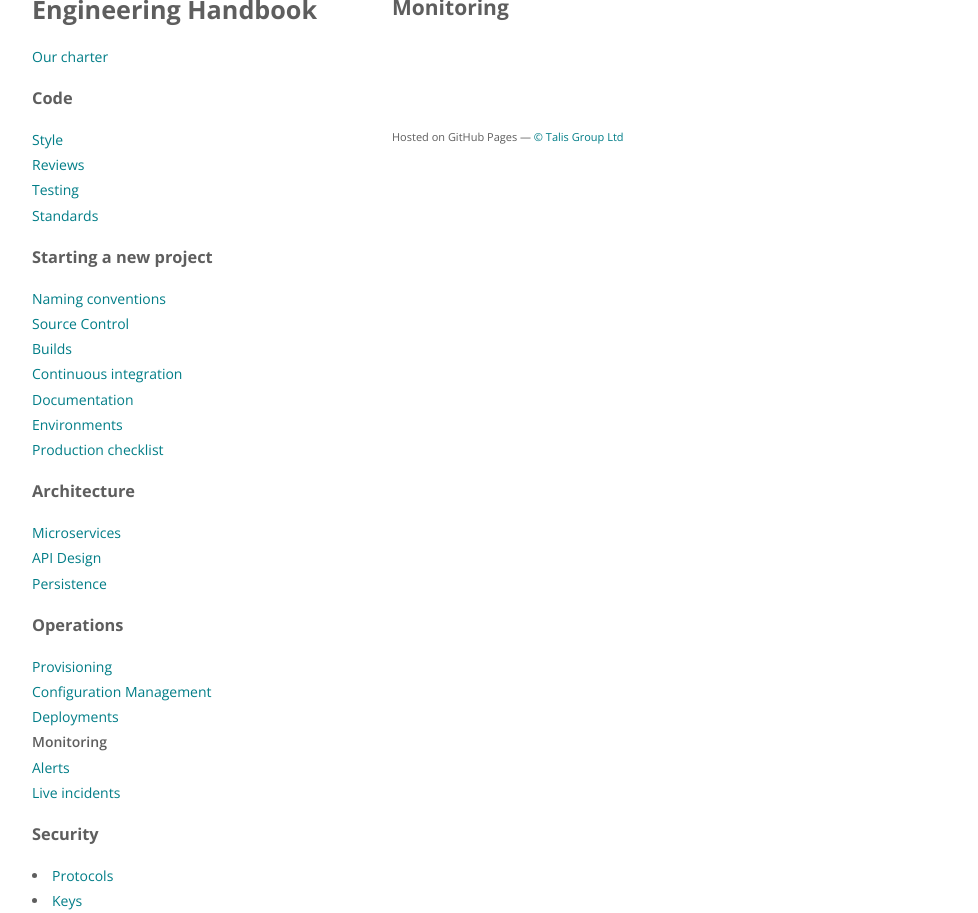
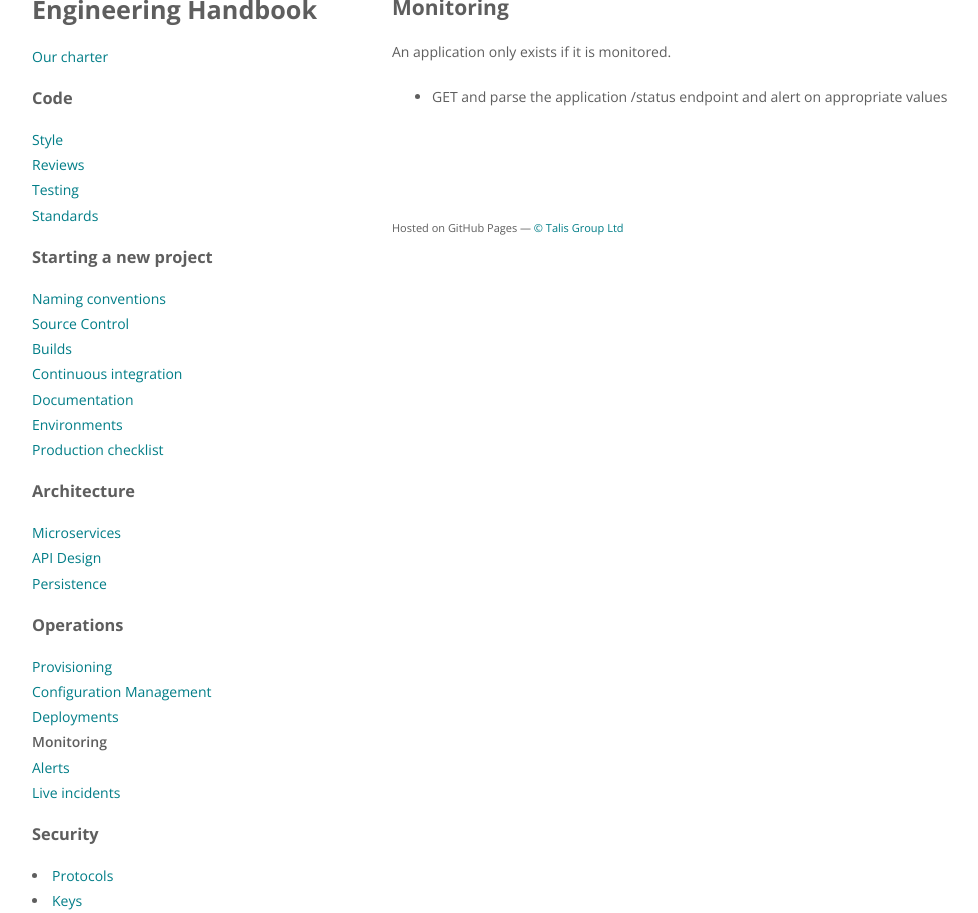
Before and after one commit to ellerbrock/talis.github.io, a Jekyll site: the page built from topics/monitoring.md, in a window 1280 px wide, cut to the strip 222-1135 px from the top of the page. Shown: the whole strip, without its empty margins (128-1106 px from the left). Built offline with Jekyll 4.4.1, drawn with Linux system fonts in a browser that asks for light colours.

Commit message:
add /status check

```diff
--- a/topics/monitoring.md
+++ b/topics/monitoring.md
@@ -3,3 +3,7 @@ layout: site
 title: Monitoring
 body_class: monitoring
 ---
+
+An application only exists if it is monitored.
+
+* GET and parse the application /status endpoint and alert on appropriate values
```
Also changed, not shown: topics/prod-check.md (+3 -0 lines).
